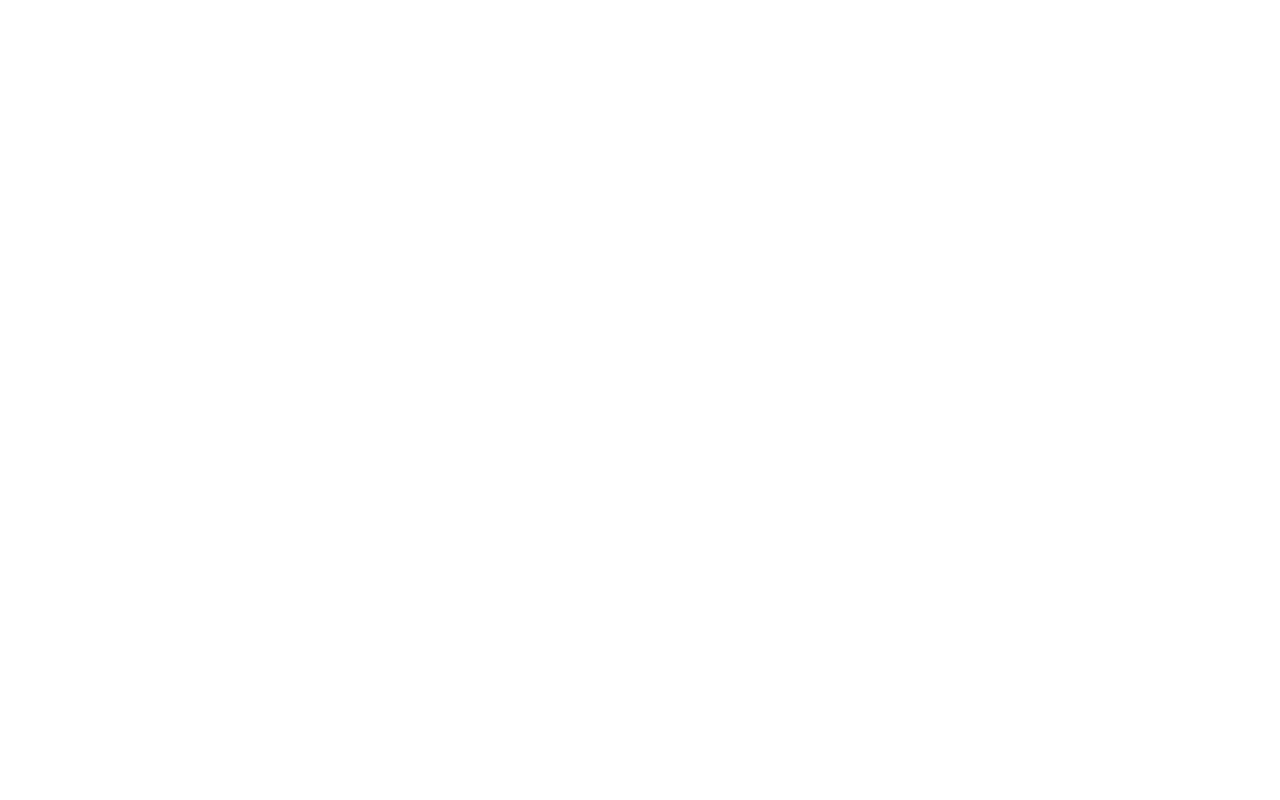
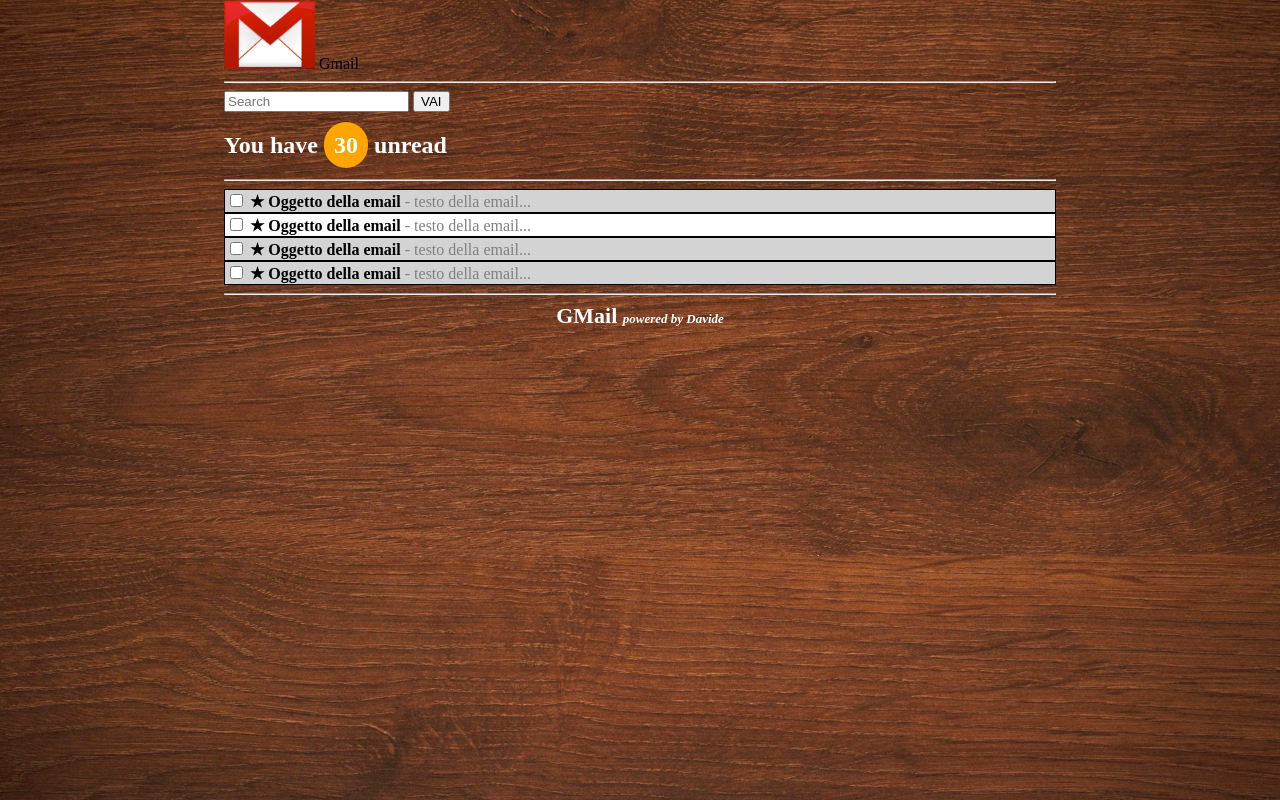
Before and after one commit to piermariosalis/htmlcss-gmail, a plain HTML site: page index.html in a window 1280 px wide. Drawn offline with Linux system fonts and the light colour scheme.

Commit message:
Esercizio GMail completato
Completata compilazione HTML e CSS dell'esercizio Gmail.

```diff
--- a/css/style.css
+++ b/css/style.css
@@ -0,0 +1,48 @@
+body{
+  width: 65%;
+  margin: auto;
+  box-sizing: border-box;
+  background-image: url('../img/sfondo.jpg');
+  background-size: cover;
+}
+
+h2{
+  color: white;
+}
+.circle{
+  border-radius: 100px;
+  color: white;
+  padding: 10px;
+  background-color: orange;
+}
+
+.object{
+  border: 1px solid black;
+  padding: 1px;
+}
+
+.grey{
+  background-color: lightgrey;
+}
+
+.white{
+  background-color: white;
+}
+
+.email_text{
+  color: grey;
+}
+
+.white_text{
+  color: white;
+  text-align: center;
+}
+
+.bold{
+  font-weight: bold;
+  font-size: 22px;
+}
+
+.thin{
+  font-size: 13px;
+}
--- a/index.html
+++ b/index.html
@@ -2,34 +2,62 @@
 <html lang="it" dir="ltr">
   <head>
     <meta charset="utf-8">
-    <link rel="stylesheet" href="/css/style.css">
+    <link rel="stylesheet" href="css/style.css">
     <title>Gmail</title>
   </head>
   <body>
     <!-- Header -->
     <header>
-
+      <img src="img/gmail_logo.png" alt="">
+      <span >Gmail</span>
+      <hr>
     </header>
     <!-- /Header -->
 
     <!-- Nav -->
     <nav>
-
+      <input type="text" name="search_box" placeholder="Search">
+      <button type="button" name="button">VAI</button>
+      <h2>You have <span class="circle">30</span> unread</h2>
+      <hr>
     </nav>
     <!-- /Nav -->
 
     <!-- Main -->
     <main>
+      <div class="object grey">
+        <input type="checkbox">
+        <strong>&starf; Oggetto della email</strong>
+        <span class="email_text">- testo della email...</span>
+      </div>
 
+      <div class="object white">
+        <input type="checkbox">
+        <strong>&starf; Oggetto della email</strong>
+        <span class="email_text">- testo della email...</span>
+      </div>
+
+      <div class="object grey">
+        <input type="checkbox">
+        <strong>&starf; Oggetto della email</strong>
+        <span class="email_text">- testo della email...</span>
+      </div>
+
+      <div class="object grey">
+        <input type="checkbox">
+        <strong>&starf; Oggetto della email</strong>
+        <span class="email_text">- testo della email...</span>
+      </div>
+      <hr>
     </main>
     <!-- /Main -->
 
     <!-- Footer -->
-    <footer></footer>
+    <footer>
+      <div class="white_text">
+        <span class="bold">GMail </span>
+        <span class="thin"><em><strong> powered by Davide</strong></em><span>      </div>
+    </footer>
     <!-- /Footer -->
-
-
-
-
   </body>
 </html>
```
